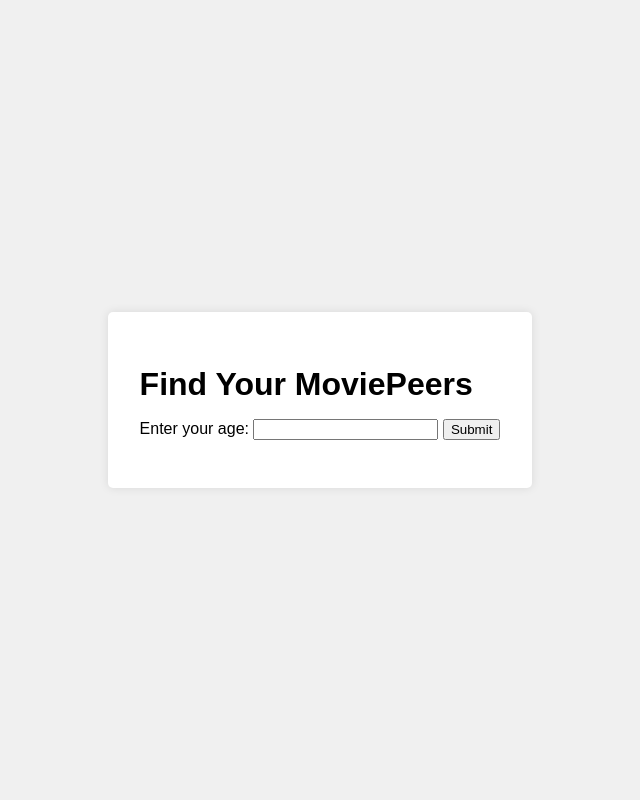
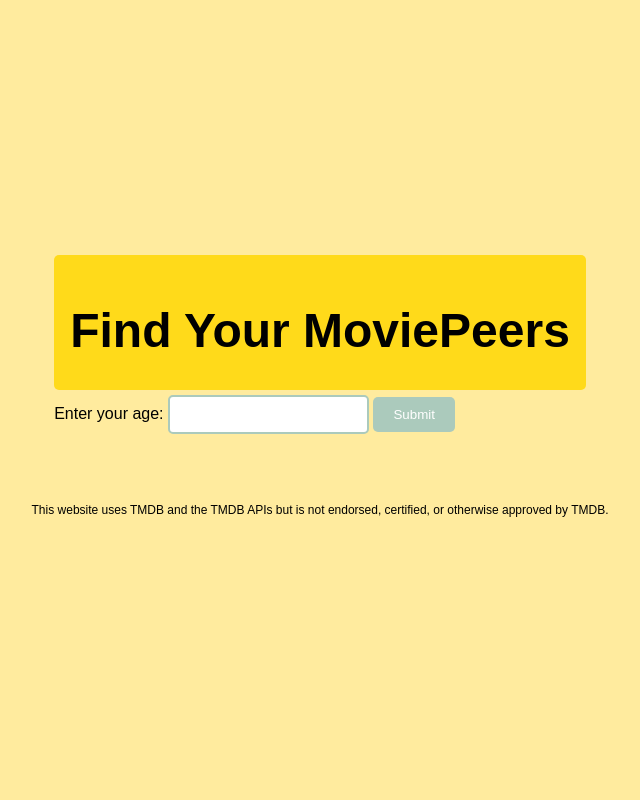
Before and after one commit to mdlarson/MoviePeers, a Python web app: template templates/index.html in a window 1280 px wide. Shown: the whole page, without its empty margins (320-960 px from the left). Run offline with Jinja, Linux system fonts and the light colour scheme; the template is opened without the code that fills it, so the values that code supplies are empty.

Commit message:
Draft visual refresh

```diff
--- a/static/style.css
+++ b/static/style.css
@@ -1,24 +1,95 @@
 body {
-    font-family: Arial, sans-serif;
-    background-color: #f0f0f0;
+    background-color: #ffeb9e;
     display: flex;
+    flex-flow: column nowrap;
     justify-content: center;
     align-items: center;
     height: 100vh;
     margin: 0;
 }
 
-.container {
-    background: white;
-    padding: 2rem;
+header {
+    background-color: #ffda1a;
+    color: #000000;
     border-radius: 5px;
-    box-shadow: 0 0 10px rgba(0, 0, 0, 0.1);
+    padding: 1rem;
+    text-align: center;
+}
+
+footer {
+    text-align: center;
+    font-size: .75rem;
+    padding: 1rem;
+    margin-top: 20px;
+}
+
+body,
+button,
+input {
+    font-family: "Andale Mono", Arial, sans-serif;
 }
 
 h1 {
+    font-size: 3rem;
     margin-bottom: 1rem;
 }
 
 form {
     margin-bottom: 1rem;
 }
+
+.container {
+    background: white;
+    display: flex;
+    flex-flow: column nowrap;
+    padding: 2rem;
+    border-radius: 5px;
+    box-shadow: 0 0 10px rgba(0, 0, 0, 0.1);
+}
+
+.image-container {
+    background: white;
+    display: flex;
+    flex-flow: row nowrap;
+    justify-content: space-around;
+    align-items: center;
+    padding: 2rem;
+    border-radius: 5px;
+    box-shadow: 0 0 10px rgba(0, 0, 0, 0.1);
+}
+
+#actor-image {
+    border: 10px solid #ffda1a;
+    border-radius: 5px;
+    transform: rotate(-2deg);
+    box-shadow: 10px 10px 8px #ffeb9e;
+}
+
+#movie-image {
+    border: 10px solid #ffda1a;
+    border-radius: 5px;
+    transform: rotate(3deg);
+    box-shadow: 10px 10px 8px #ffeb9e;
+}
+
+
+input[type="number"] {
+    padding: 10px;
+    margin: 5px 0;
+    border: 2px solid #abcabc;
+    border-radius: 5px;
+}
+
+.button {
+    background-color: #abcabc;
+    color: #fff;
+    padding: 10px 20px;
+    margin: 5px 0;
+    border: none;
+    border-radius: 5px;
+    cursor: pointer;
+}
+
+.button:hover {
+    border: 2px solid #ffda1a;
+}
--- a/templates/index.html
+++ b/templates/index.html
@@ -9,29 +9,41 @@
 </head>
 
 <body>
-    <div class="container">
+    <main>
+        <header>
             <h1>Find Your MoviePeers</h1>
+        </header>
+        <section class="form">
             <form method="post">
                 <label for="age">Enter your age:</label>
                 <input type="number" id="age" name="age" required>
-            <button type="submit">Submit</button>
+                <button type="submit" class="button"">Submit</button>
             </form>
+        </section>
+        <section class=" response">
                     {% if message %}
                     <p>{{ message }}</p>
                     {% endif %}
                     {% if result %}
+                    <div class="image-container">
                         <div>
-            <div>
-                <img src="https://image.tmdb.org/t/p/w185{{ result[0]['actor']['imagePath'] }}" alt="photo of actor {{
+                            <img id="actor-image"
+                                src="https://image.tmdb.org/t/p/w185{{ result[0]['actor']['imagePath'] }}" alt="photo of actor {{
                 result[0]['actor']['actorName'] }}">
                         </div>
                         <div>
-                <img src="https://image.tmdb.org/t/p/w185{{ result[0]['movie']['posterPath'] }}"
+                            <img id="movie-image" src=" https://image.tmdb.org/t/p/w185{{
+                                result[0]['movie']['posterPath'] }}"
                                 alt="promotional poster for the movie {{ result[0]['movie']['movieTitle'] }}">
                         </div>
                     </div>
                     {% endif %}
-    </div>
+        </section>
+    </main>
+    <footer>
+        <p>This website uses TMDB and the TMDB APIs but is not endorsed, certified, or otherwise approved by TMDB.
+        </p>
+    </footer>
 </body>
 
 </html>
```
Lines whose indentation alone changed are shown as unchanged.
